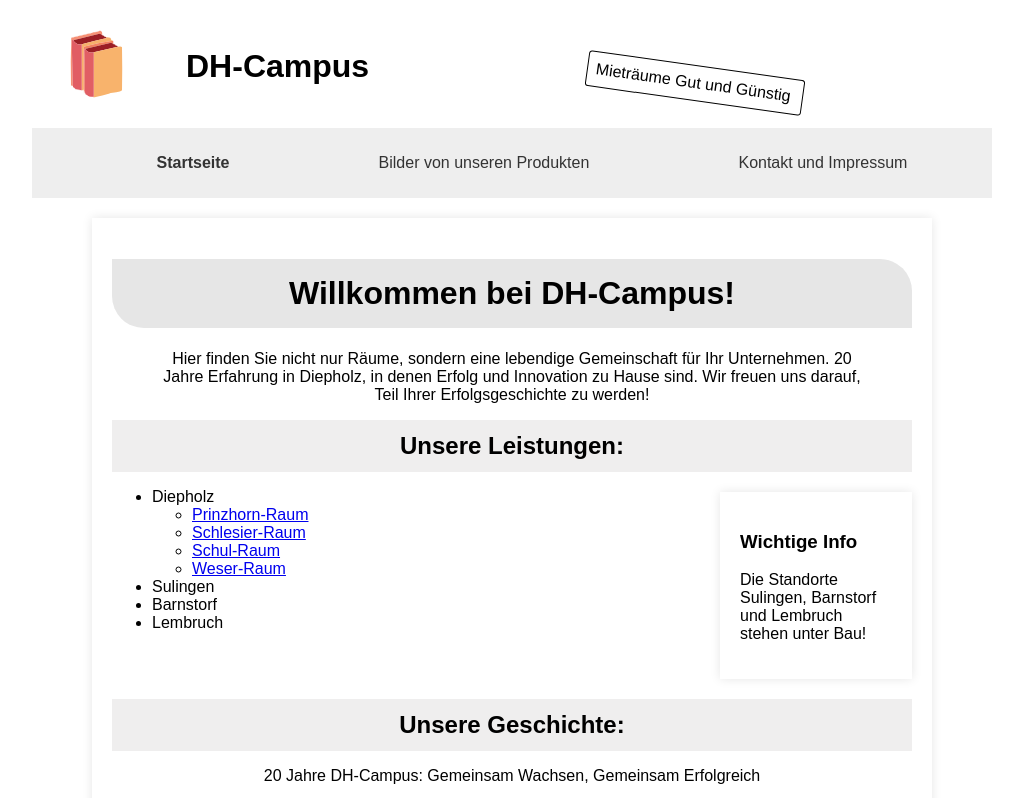
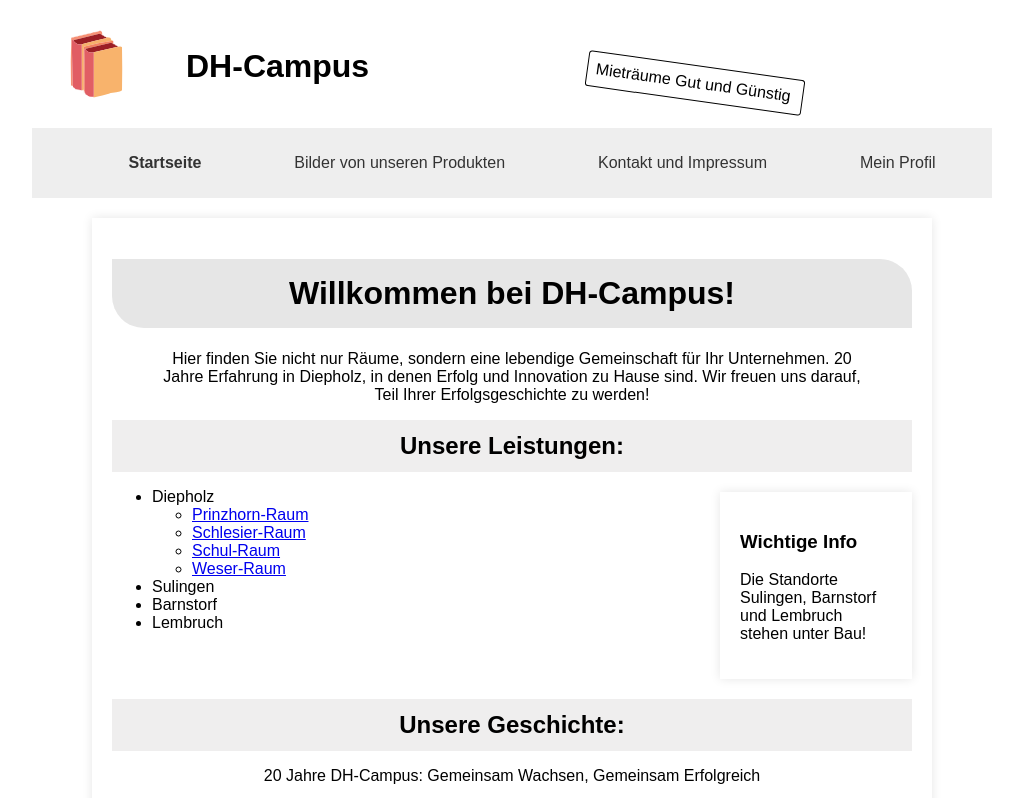
Before and after one commit to RestytheCake/meier, a plain HTML site: page index.html in a window 1280 px wide. Shown: the top 798 px of the page, without its empty margins (128-1151 px from the left). Drawn offline with Linux system fonts and the light colour scheme.

Commit message:
Profil erstellt

```diff
--- a/index.html
+++ b/index.html
@@ -30,10 +30,11 @@
     <!-- Der <nav> Tag umschließt den Navigationsbereich der Webseite. -->
     <ul>
         <!-- Das <ul> Tag erstellt eine ungeordnete Liste von Navigationslinks. -->
-        <li><a tabindex="0" aria-current="page">Startseite</a></li>
+        <li><a tabindex="0" aria-current="page" >Startseite</a></li>
         <!-- Das <li> Tag definiert einzelne Listenelemente. Das <a> Tag erstellt die Links. -->
         <li><a href="inhalt.html">Bilder von unseren Produkten</a></li>
         <li><a href="kontakt.html">Kontakt und Impressum</a></li>
+        <li><a href="./profil.html">Mein Profil</a></li>
     </ul>
 </nav>
 <div class="page">
```
